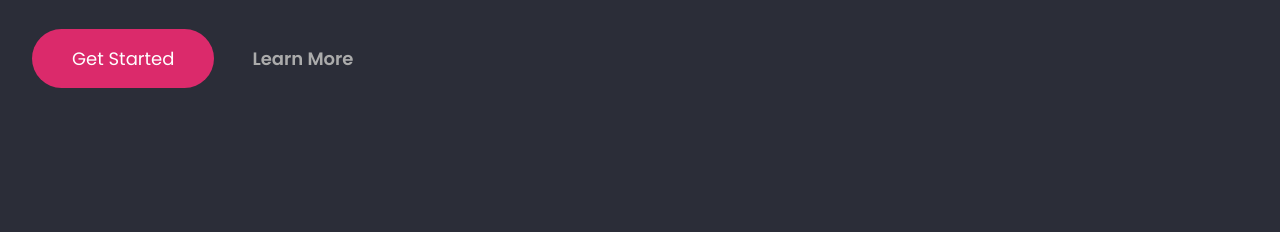
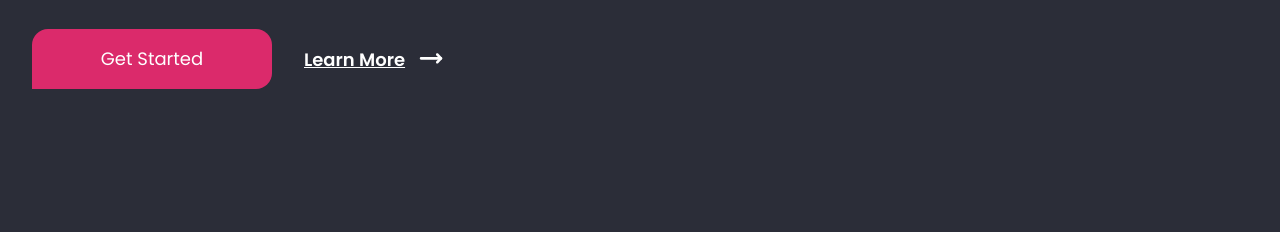
Before and after one commit to jruizsilva/proyecto-2-header-gathsession, a website built with Vite: page index.html in a window 1280 px wide. Shown: the part 568-800 px from the top of the page. Built offline with nearby package versions, Linux system fonts and the light colour scheme.

Commit message:
buttons hero done

```diff
--- a/index.html
+++ b/index.html
@@ -52,7 +52,10 @@
           </p>
           <div class="hero__buttons">
             <a href="#" class="button">Get Started</a>
-            <a href="#" class="button-secondary">Learn More</a>
+            <a href="#" class="button-secondary">
+              <span> Learn More </span>
+              <img src="/arrow-right.svg" alt="arrow right" />
+            </a>
           </div>
         </div>
       </div>
--- a/sass/components/_buttons.scss
+++ b/sass/components/_buttons.scss
@@ -5,8 +5,12 @@
   background-color: var(--clr-rose);
   color: white;
   padding: 1rem 2.5rem;
-  border-radius: 3.125rem;
+  border-radius: 16px 16px 16px 0;
   text-decoration: none;
+  width: 100%;
+  max-width: 15rem;
+  height: 3.75rem;
+  text-align: center;
 
   &:hover {
     background-color: color.scale($color: #db2a6b, $lightness: 10%);
@@ -15,24 +19,12 @@
 
 .button-secondary {
   background-color: transparent;
-  color: var(--clr-darkblue);
-  padding: 6px;
+  color: white;
   border-radius: 3.125rem;
-  text-decoration: none;
   font-weight: var(--fw-semibold);
   display: flex;
   align-items: center;
-  gap: 1rem;
-
-  & span:first-of-type {
-    background-color: white;
-    width: 48px;
-    height: 48px;
-    border-radius: 50%;
-    display: flex;
-    justify-content: center;
-    align-items: center;
-  }
+  gap: 0.375rem;
 }
 
 .link {
```
